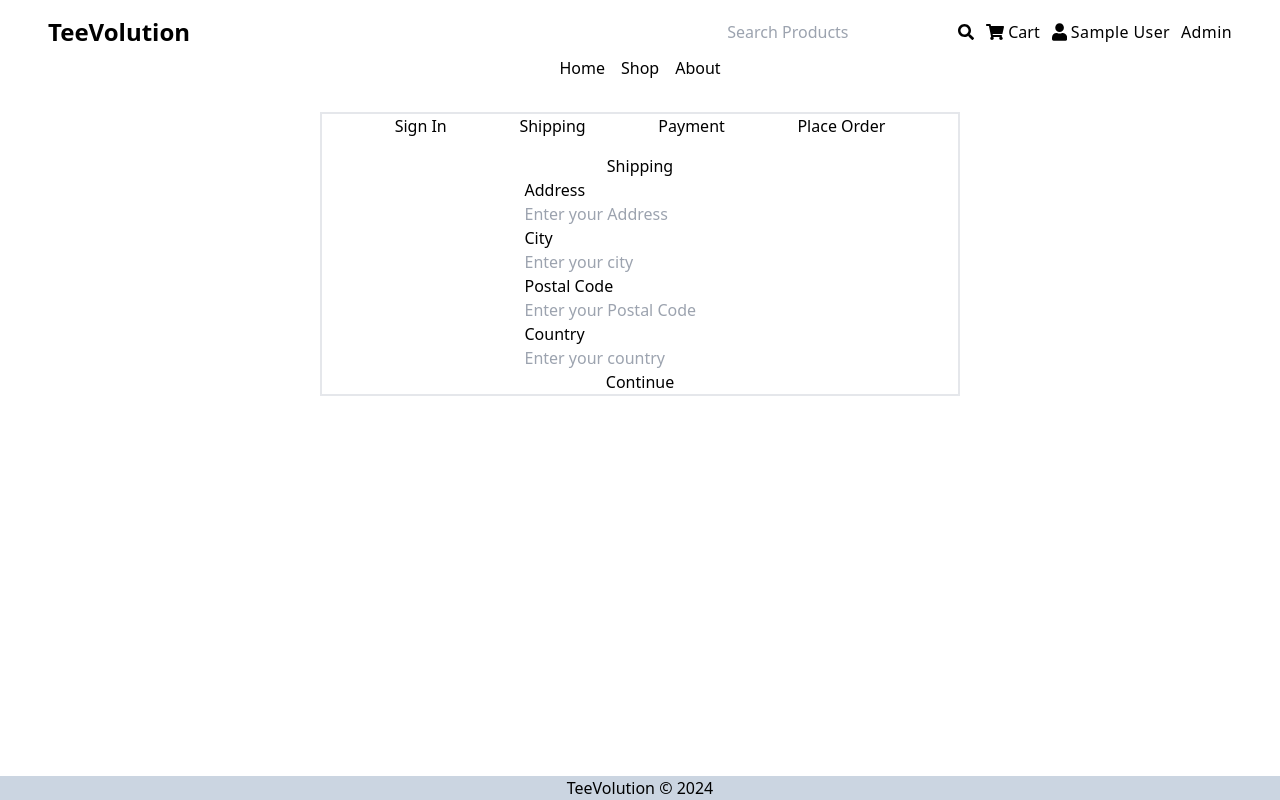
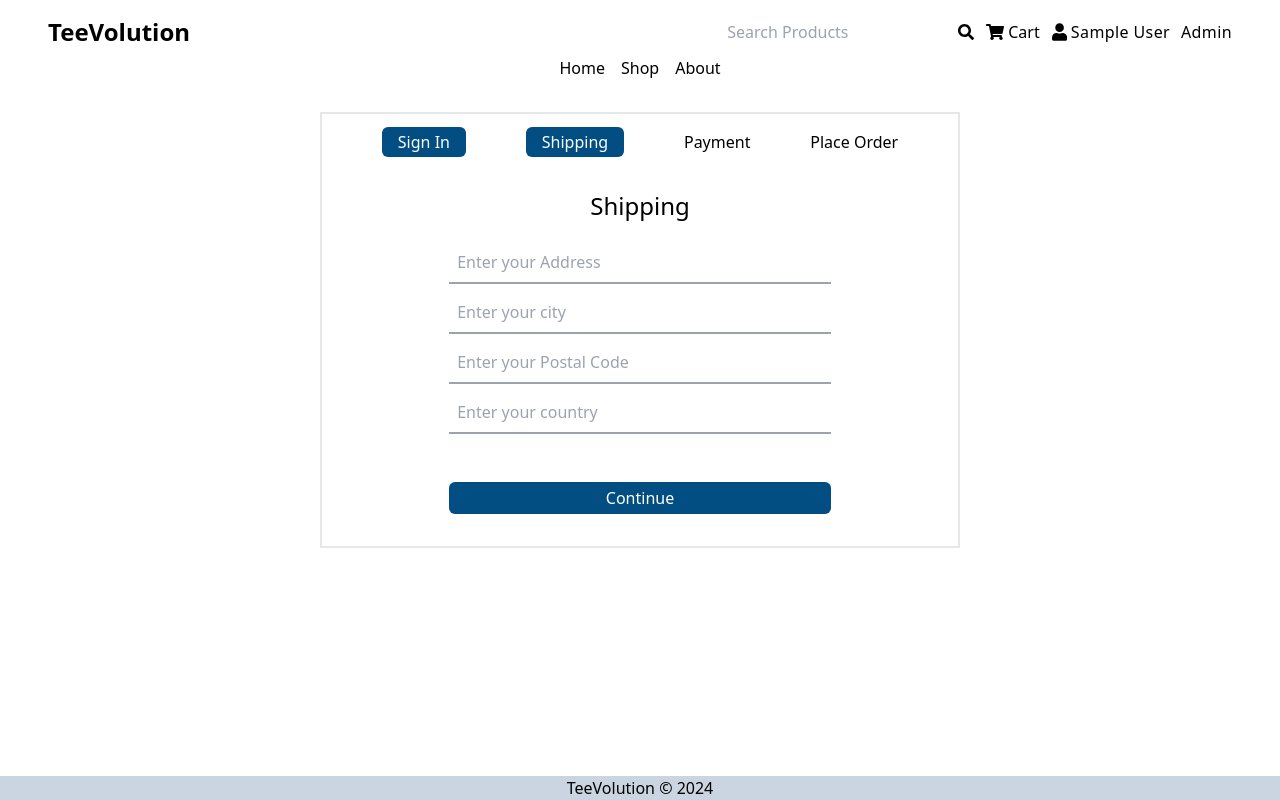
Before and after one commit to Amanthukral12/Teevolution, a React (Vite) app in the folder frontend/: page /shipping in a window 1280 px wide. Built offline with nearby package versions, Linux system fonts and the light colour scheme; sample sign-in values are in the browser's storage.

Commit message:
Adding styling for shipping and payment page

```diff
--- a/frontend/src/components/CheckoutSteps.jsx
+++ b/frontend/src/components/CheckoutSteps.jsx
@@ -1,33 +1,51 @@
-import React from "react";
-import PropTypes from "prop-types";
 import { Link } from "react-router-dom";
 const CheckoutSteps = ({ step1, step2, step3, step4 }) => {
   return (
-    <div className="w-full flex  justify-evenly mb-4">
+    <div className="w-full flex  justify-evenly my-4">
       <span>
         {step1 ? (
-          <Link to="/login">Sign In</Link>
+          <Link
+            to="/login"
+            className="bg-[#024E82] text-white px-4 py-1 rounded-md"
+          >
+            Sign In
+          </Link>
         ) : (
           <button disabled>Sign In</button>
         )}
       </span>
       <span>
         {step2 ? (
-          <Link to="/shipping">Shipping</Link>
+          <Link
+            to="/shipping"
+            className="bg-[#024E82] text-white px-4 py-1 rounded-md"
+          >
+            Shipping
+          </Link>
         ) : (
           <button disabled>Shipping</button>
         )}
       </span>
       <span>
         {step3 ? (
-          <Link to="/payment">Payment</Link>
+          <Link
+            to="/payment"
+            className="bg-[#024E82] text-white px-4 py-1 rounded-md"
+          >
+            Payment
+          </Link>
         ) : (
           <button disabled>Payment</button>
         )}
       </span>
       <span>
         {step4 ? (
-          <Link to="/placeorder">Place Order</Link>
+          <Link
+            to="/placeorder"
+            className="bg-[#024E82] text-white px-4 py-1 rounded-md"
+          >
+            Place Order
+          </Link>
         ) : (
           <button disabled>Place Order</button>
         )}
--- a/frontend/src/pages/Payment.jsx
+++ b/frontend/src/pages/Payment.jsx
@@ -24,10 +24,10 @@ const Payment = () => {
   };
   return (
     <FormContainer>
-      <CheckoutSteps step3 />
-      <h1>Payment Method</h1>
-      <form className="flex flex-col" onSubmit={submitHandler}>
-        <p>Select Method</p>
+      <CheckoutSteps step1 step2 step3 />
+      <h1 className="text-2xl my-5">Payment Method</h1>
+      <form className="flex flex-col w-3/5" onSubmit={submitHandler}>
+        <p className="text-lg">Select Method</p>
         <div>
           <input
             type="radio"
@@ -38,10 +38,17 @@ const Payment = () => {
             checked
             onChange={(e) => setPaymentMethod(e.target.value)}
           />
-          <label htmlFor="PayPal">PayPal</label>
+          <label htmlFor="PayPal" className=" font-medium text-lg">
+            PayPal
+          </label>
         </div>
 
-        <button type="submit">Continue</button>
+        <button
+          type="submit"
+          className="bg-[#024E82] text-white rounded-md py-1 mb-2 mt-10 hover:bg-gray-400"
+        >
+          Continue
+        </button>
       </form>
     </FormContainer>
   );
--- a/frontend/src/pages/Profile.jsx
+++ b/frontend/src/pages/Profile.jsx
@@ -93,7 +93,7 @@ const Profile = () => {
           />
           <button
             type="submit"
-            className="bg-[#1c274e] text-white rounded-md py-1 mb-2 mt-10 hover:bg-gray-400"
+            className="bg-[#024E82] text-white rounded-md py-1 mb-2 mt-10 hover:bg-gray-400"
           >
             Update
           </button>
--- a/frontend/src/pages/Register.jsx
+++ b/frontend/src/pages/Register.jsx
@@ -82,7 +82,7 @@ const Register = () => {
         />
         <button
           type="submit"
-          className="bg-[#1c274e] text-white rounded-md py-1 mb-2 mt-10 hover:bg-gray-400"
+          className="bg-[#024E82] text-white rounded-md py-1 mb-2 mt-10 hover:bg-gray-400"
           disabled={isLoading}
         >
           Sign Up
--- a/frontend/src/pages/Shipping.jsx
+++ b/frontend/src/pages/Shipping.jsx
@@ -25,42 +25,54 @@ const Shipping = () => {
   };
   return (
     <FormContainer>
-      <CheckoutSteps step2 />
-      <h1>Shipping</h1>
-      <form className="flex flex-col" onSubmit={submitHandler}>
-        <label htmlFor="address">Address</label>
+      <CheckoutSteps step1 step2 />
+      <h1 className="text-2xl my-5">Shipping</h1>
+      <form className="flex flex-col w-3/5" onSubmit={submitHandler}>
         <input
           type="text"
           name="address"
           value={address}
           placeholder="Enter your Address"
+          required={true}
           onChange={(e) => setAddress(e.target.value)}
+          className=" border-gray-400 border-b-2 py-2 pl-2 mb-2"
         />
-        <label htmlFor="city">City</label>
+
         <input
           type="text"
           name="city"
           value={city}
           placeholder="Enter your city"
+          required={true}
           onChange={(e) => setCity(e.target.value)}
+          className=" border-gray-400 border-b-2 py-2 pl-2 mb-2"
         />
-        <label htmlFor="postalcode">Postal Code</label>
+
         <input
           type="text"
           name="postalCode"
           value={postalCode}
           placeholder="Enter your Postal Code"
+          required={true}
           onChange={(e) => setPostalCode(e.target.value)}
+          className=" border-gray-400 border-b-2 py-2 pl-2 mb-2"
         />
-        <label htmlFor="country">Country</label>
+
         <input
           type="text"
           name="country"
           value={country}
           placeholder="Enter your country"
+          required={true}
           onChange={(e) => setCountry(e.target.value)}
+          className=" border-gray-400 border-b-2 py-2 pl-2 mb-2"
         />
-        <button type="submit">Continue</button>
+        <button
+          type="submit"
+          className="bg-[#024E82] text-white rounded-md py-1 mt-10 hover:bg-gray-400 mb-8"
+        >
+          Continue
+        </button>
       </form>
     </FormContainer>
   );
--- a/frontend/src/pages/admin/EditProduct.jsx
+++ b/frontend/src/pages/admin/EditProduct.jsx
@@ -171,7 +171,7 @@ const EditProduct = () => {
             />
             <button
               type="submit"
-              className="bg-[#1c274e] text-white rounded-md py-1 mb-2 mt-10 hover:bg-gray-400"
+              className="bg-[#024E82] text-white rounded-md py-1 mb-2 mt-10 hover:bg-gray-400"
             >
               Update Product
             </button>
--- a/frontend/src/pages/admin/EditUser.jsx
+++ b/frontend/src/pages/admin/EditUser.jsx
@@ -96,7 +96,7 @@ const EditUser = () => {
 
             <button
               type="submit"
-              className="bg-[#1c274e] text-white rounded-md py-1 mb-2 mt-10 hover:bg-gray-400"
+              className="bg-[#024E82] text-white rounded-md py-1 mb-2 mt-10 hover:bg-gray-400"
             >
               Update User
             </button>
```
Also changed, not shown: frontend/.eslintrc.cjs.
